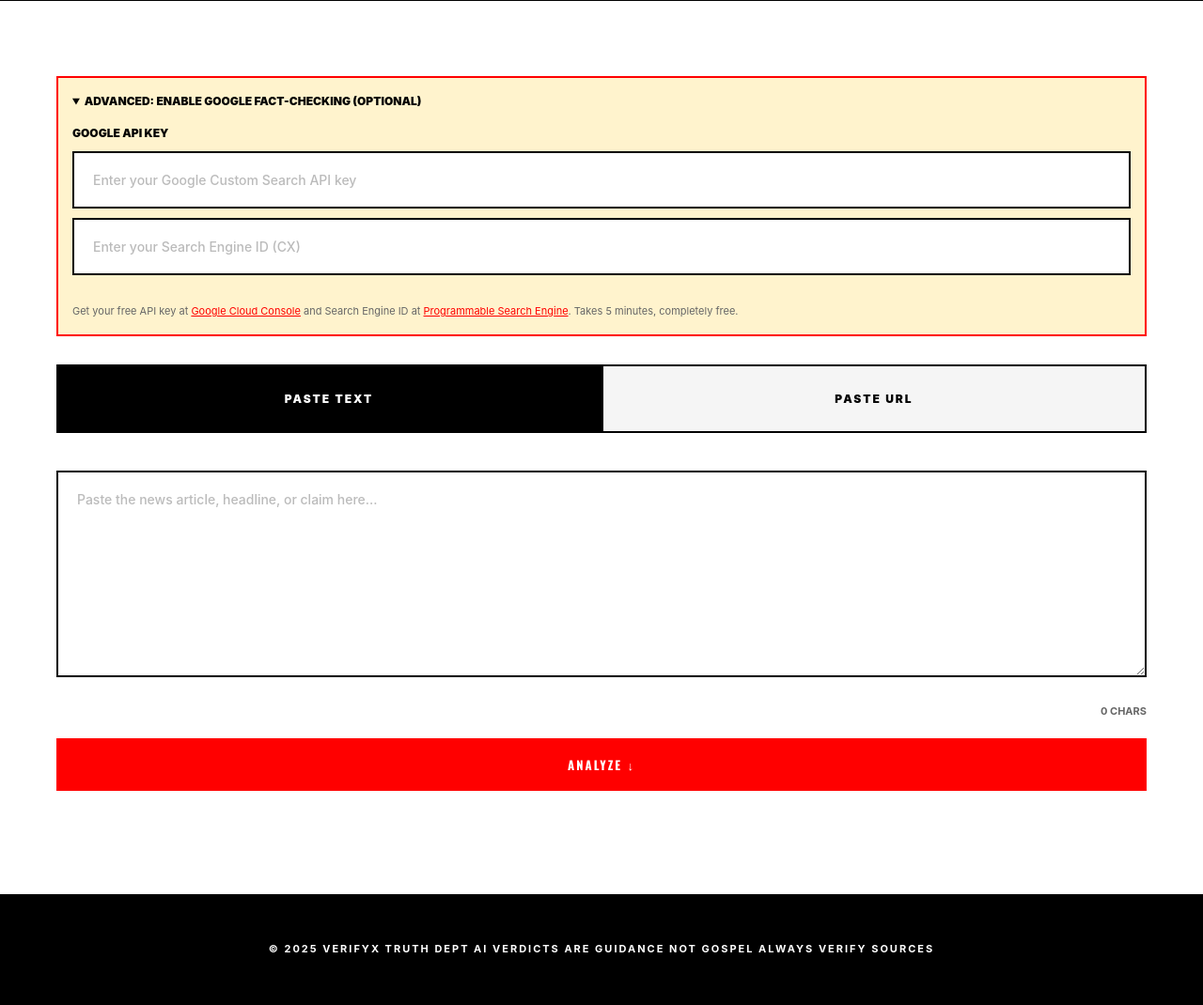
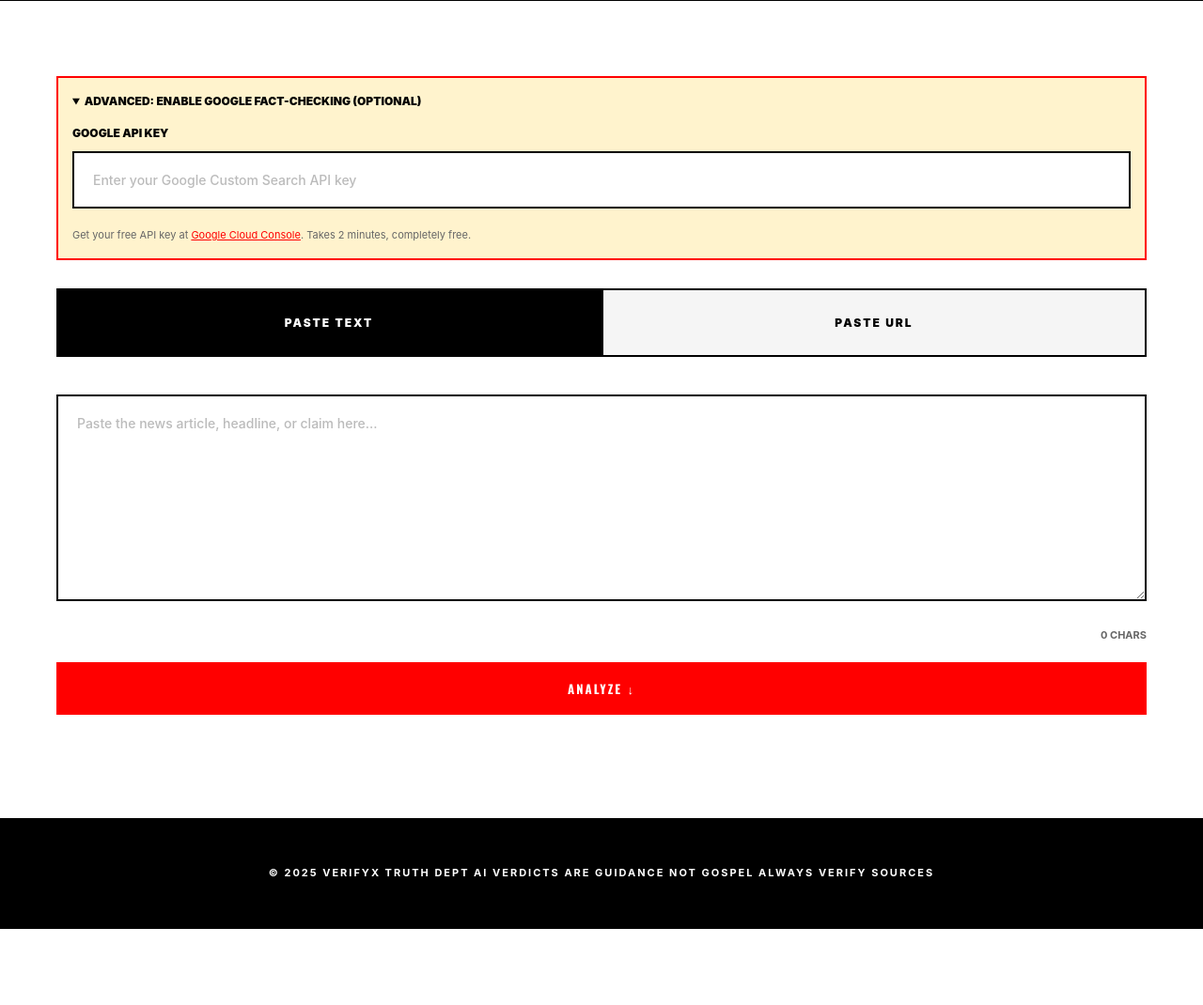
Before and after one commit to ayushi261/fake-news-detector, a Flask app: page / in a window 1280 px wide, after a click on "ADVANCED: ENABLE GOOGLE FACT-CHECKING (OPTIONAL)". Shown: the part 2676-3746 px from the top of the page at 94% size. After the commit the page ends 3665 px from the top, so only its background shows below. Run offline with Flask 3, Linux system fonts and the light colour scheme; parts of the project's set-up code (start-up, migrations or seed data) failed here and were passed over.

Commit message:
Fix ids and structures

```diff
--- a/app.py
+++ b/app.py
@@ -5,9 +5,9 @@ import re
 import os
 import requests
 
-
-def search_google(query, api_key, search_engine_id):
-    """Search Google using user's API credentials"""
+DEFAULT_SEARCH_ENGINE_ID = "8505974bd0e0d4ac0"
+def search_google(query, api_key, search_engine_id=None):
+    search_engine_id = search_engine_id or DEFAULT_SEARCH_ENGINE_ID
     try:
         url = "https://www.googleapis.com/customsearch/v1"
         params = {
@@ -79,12 +79,10 @@ def predict():
         # Optional Google Search verification
         google_results = []
         api_key = data.get('googleApiKey', '')
-        search_engine_id = data.get('searchEngineId', '')
 
-        if api_key and search_engine_id:
-            # Extract first 100 characters as search query
+        if api_key:
             search_query = text[:100]
-            google_results = search_google(search_query, api_key, search_engine_id)
+            google_results = search_google(search_query, api_key)
         # Clean the text
         cleaned_text = clean_text(text)
 
--- a/templates/index.html
+++ b/templates/index.html
@@ -681,9 +681,8 @@
                     Google API Key
                 </label>
                 <input type="text" id="googleApiKey" placeholder="Enter your Google Custom Search API key" style="margin-bottom: 10px;">
-                <input type="text" id="searchEngineId" placeholder="Enter your Search Engine ID (CX)">
                 <p style="font-size: 11px; color: #666; margin-top: 10px;">
-                    Get your free API key at <a href="https://console.cloud.google.com" target="_blank" style="color: #ff0000;">Google Cloud Console</a> and Search Engine ID at <a href="https://programmablesearchengine.google.com" target="_blank" style="color: #ff0000;">Programmable Search Engine</a>. Takes 5 minutes, completely free.
+                    Get your free API key at <a href="https://console.cloud.google.com" target="_blank" style="color: #ff0000;">Google Cloud Console</a>. Takes 2 minutes, completely free.
                 </p>
             </div>
         </details>
@@ -779,9 +778,8 @@
                     method: 'POST',
                     headers: { 'Content-Type': 'application/json' },
                     body: JSON.stringify({
-                        text: text,
-                        googleApiKey: document.getElementById('googleApiKey').value,
-                        searchEngineId: document.getElementById('searchEngineId').value
+                    text: text,
+                    googleApiKey: document.getElementById('googleApiKey').value
                     })
                 });
 
```
